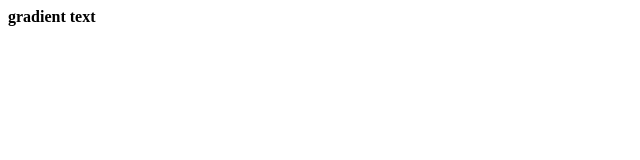
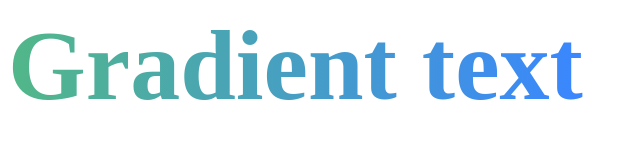
Before and after one commit to hanggrnguyen057/GRADIENT-TEXT, a plain HTML site: page Gradient-text/Gradient-text.html in a window 1280 px wide. Shown: the whole page, without its empty margins (0-640 px from the left). Drawn offline with Linux system fonts and the light colour scheme.

Commit message:
Gradient-text

```diff
--- a/Gradient-text.css
+++ /dev/null
@@ -1,3 +0,0 @@
-.gradient {
-    font-size: 100px;
-}
--- /dev/null
+++ b/Gradient-text/Gradient-text.css
@@ -0,0 +1,7 @@
+.gradient {
+    font-size: 100px;
+    font-weight: 700;
+    background: linear-gradient(to right, #52b788,#3a86ff);
+    -webkit-background-clip: text; /*cat cai nen theo cai chu*/
+    color: transparent;
+}
--- a/Gradient-text.html
+++ b/Gradient-text/Gradient-text.html
@@ -5,9 +5,9 @@
     <meta http-equiv="X-UA-Compatible" content="IE=edge">
     <meta name="Gradient text" content="Creat text with gradient color">
     <title> Gradient text </title>
+    <link rel="stylesheet" href="Gradient-text.css">
 </head>
 <body>
-    <span class="gradient"> <b> gradient text <b> </span>
-    <link rel="stylesheet" href="style-text.css">
+    <span class="gradient"> Gradient text </span>
 </body>
 </html>
```
